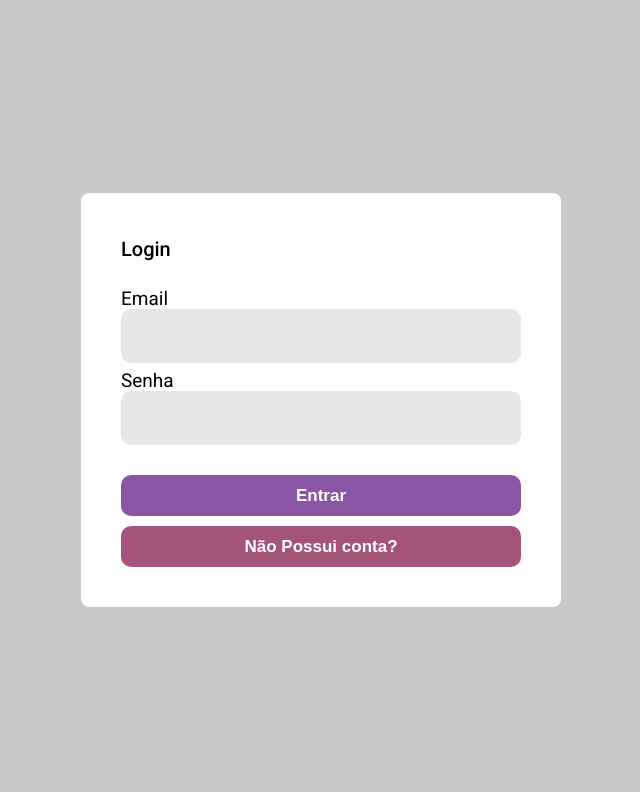
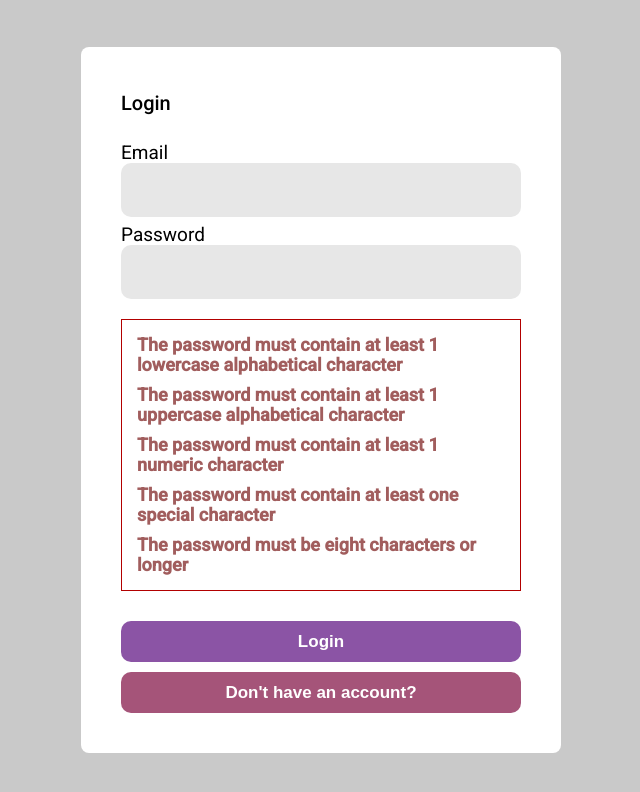
Before and after one commit to Flipesouza16/angular-TDD, an Angular app: page /login in a window 1280 px wide. Shown: the top 792 px of the page, without its empty margins (319-959 px from the left). Built offline with nearby package versions, Linux system fonts and the light colour scheme; no server answers; what src would draw is missing.

Commit message:
feat: display each stage of validation of password

```diff
--- a/src/app/components/login/login.component.html
+++ b/src/app/components/login/login.component.html
@@ -2,22 +2,31 @@
   <form class="form" [formGroup]="formLogin" (ngSubmit)="onSubmit()">
     <div class="container-fields">
       <h2 *ngIf="isLogin">Login</h2>
-      <h2 *ngIf="!isLogin">Cadastrar</h2>
+      <h2 *ngIf="!isLogin">Register</h2>
       <div *ngIf="!isLogin" class="field-name">
-        <label class="label">Nome</label>
+        <label class="label">Name</label>
         <input class="input" type="text" id="name" formControlName="name" required />
       </div>
       <label class="label">Email</label>
       <input class="input" type="text" id="email" formControlName="email" required />
-      <label class="label">Senha</label>
+      <label class="label">Password</label>
       <input class="input" type="password" id="password" formControlName="password" required />
+
+      <div class="container-info-password">
+        <span>The password must contain at least 1 lowercase alphabetical character</span>
+        <span>The password must contain at least 1 uppercase alphabetical character</span>
+        <span>The password must contain at least 1 numeric character</span>
+        <span>The password must contain at least one special character</span>
+        <span>The password must be eight characters or longer</span>
+      </div>
+
       <div class="container-buttons" *ngIf="isLogin">
-        <button class="btn" type="submit">Entrar</button>
-        <button class="btn" (click)="toggleLoginRegister()">Não Possui conta?</button>
+        <button class="btn" type="submit">Login</button>
+        <button class="btn" (click)="toggleLoginRegister()">Don't have an account?</button>
       </div>
       <div class="container-buttons" *ngIf="!isLogin">
-        <button class="btn" type="submit">Cadastrar</button>
-        <button class="btn" (click)="toggleLoginRegister()">Já Possui Conta?</button>
+        <button class="btn" type="submit">Register</button>
+        <button class="btn" (click)="toggleLoginRegister()">Already Have Account?</button>
       </div>
     </div>
   </form>
--- a/src/app/components/login/login.component.scss
+++ b/src/app/components/login/login.component.scss
@@ -35,6 +35,21 @@
         flex-direction: column;
       }
 
+      .container-info-password {
+        padding: 10px;
+        display: flex;
+        flex-direction: column;
+        border: 1px solid #b20000;
+        margin-top: 20px;
+
+        span {
+          font-size: 18px;
+          font-weight: bold;
+          color: #a15d5d;
+          padding: 5px;
+        }
+      }
+
       .container-buttons {
         display: flex;
         flex-direction: column;
```
